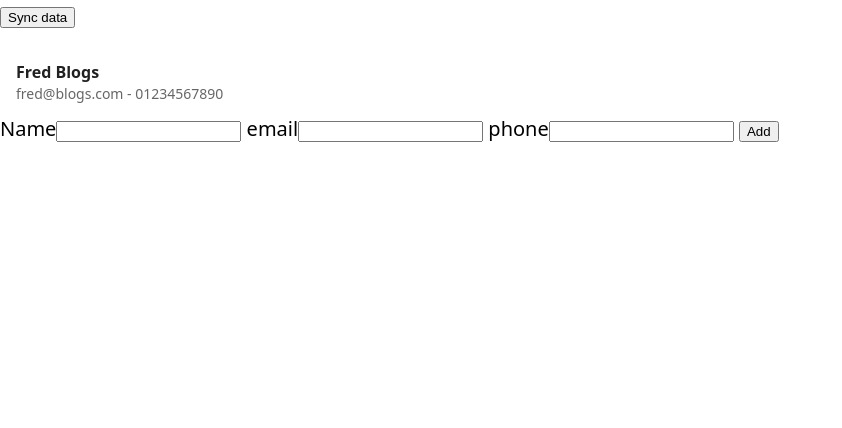
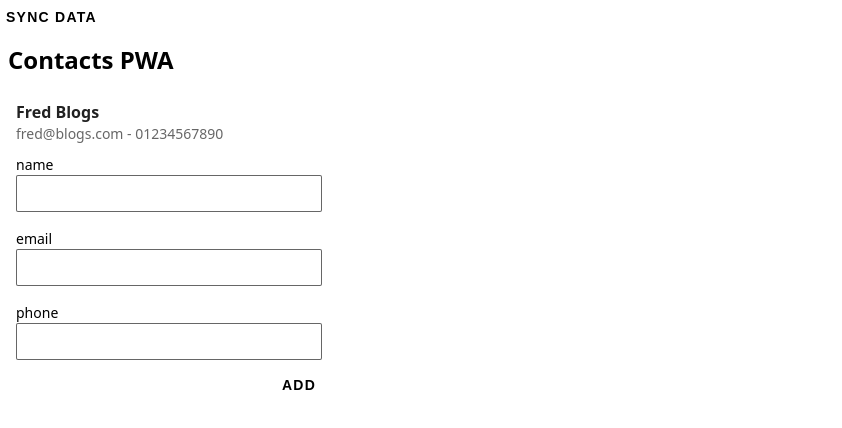
Before and after one commit to mstrutt/pwa-tutorial, a website built with Parcel: page app/index.html in a window 1280 px wide. Shown: the whole page, without its empty margins (0-842 px from the left). Built offline with nearby package versions, Linux system fonts and the light colour scheme; data requests are answered from the project's data file.

Commit message:
More styling

```diff
--- a/app/index.html
+++ b/app/index.html
@@ -13,6 +13,8 @@
 
     <button id="sync-button">Sync data</button>
 
+    <h1>Contacts PWA</h1>
+
     <ul class="contact-list"></ul>
 
     <script src="./main.js"></script>
--- a/app/scss/_contact-list.scss
+++ b/app/scss/_contact-list.scss
@@ -1,5 +1,6 @@
 .contact-list {
   list-style-type: none;
+  margin-top: 0;
   padding: 0;
 
   &__contact {
--- /dev/null
+++ b/app/scss/_form.scss
@@ -0,0 +1,23 @@
+form {
+  padding: 0 16px;
+  width: min-content;
+
+  label {
+    display: block;
+    font-size: 14px;
+  }
+
+  input {
+    border: 1px solid #00000099;
+    border-radius: 2px;
+    font-family: inherit;
+    font-size: inherit;
+    margin-bottom: 16px;
+    padding: 4px;
+  }
+
+  button {
+    display: block;
+    margin-left: auto;
+  }
+}
--- a/app/scss/_sync-bar.scss
+++ b/app/scss/_sync-bar.scss
@@ -11,11 +11,7 @@
   overflow: hidden;
 
   &__button {
-    background: transparent;
-    border: 0 none;
     color: inherit;
-    cursor: pointer;
-    font-weight: bold;
   }
 
   &__message {
--- /dev/null
+++ b/app/scss/_ui.scss
@@ -0,0 +1,15 @@
+h1 {
+	font-size: 24px;
+	margin: 12px 0;
+	padding-left: 8px;
+}
+
+button {
+  background: transparent;
+  border: 0 none;
+  cursor: pointer;
+  letter-spacing: 1.25px;
+  font-size: 14px;
+  font-weight: bold;
+  text-transform: uppercase;
+}
--- a/app/styles.scss
+++ b/app/styles.scss
@@ -1,3 +1,5 @@
-@import './scss/_base';
-@import './scss/_sync-bar.scss';
+@import './scss/base';
+@import './scss/ui';
+@import './scss/sync-bar';
 @import './scss/contact-list';
+@import './scss/form';
--- a/app/utils/list-handler.js
+++ b/app/utils/list-handler.js
@@ -50,7 +50,7 @@ export class ListHandler {
     }).join('') + `
       <li>
         <form>
-          <label for="name">Name</label><input id="name" name="name" />
+          <label for="name">name</label><input id="name" name="name" />
           <label for="email">email</label><input type="email" id="email" name="email" />
           <label for="phone">phone</label><input type="tel id="phone" name="phone" />
           <button type="submit">Add</button>
```
